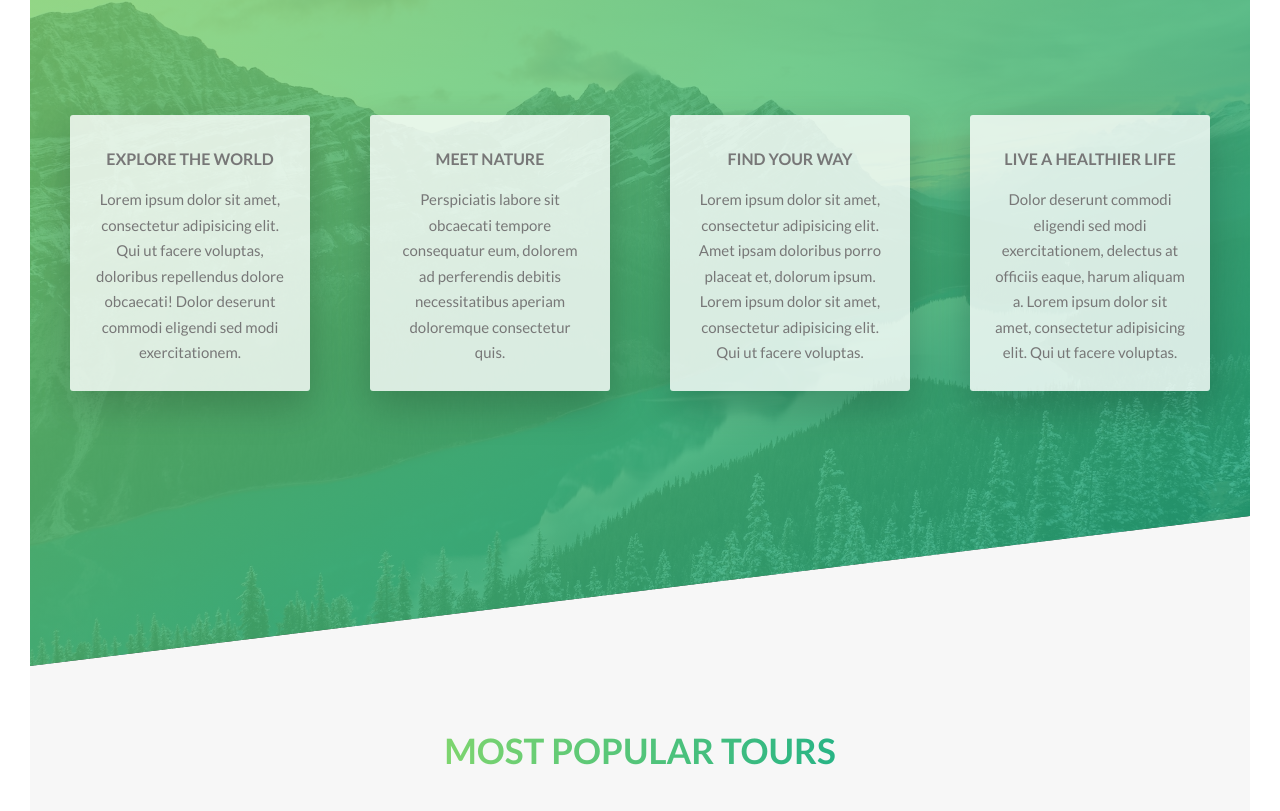
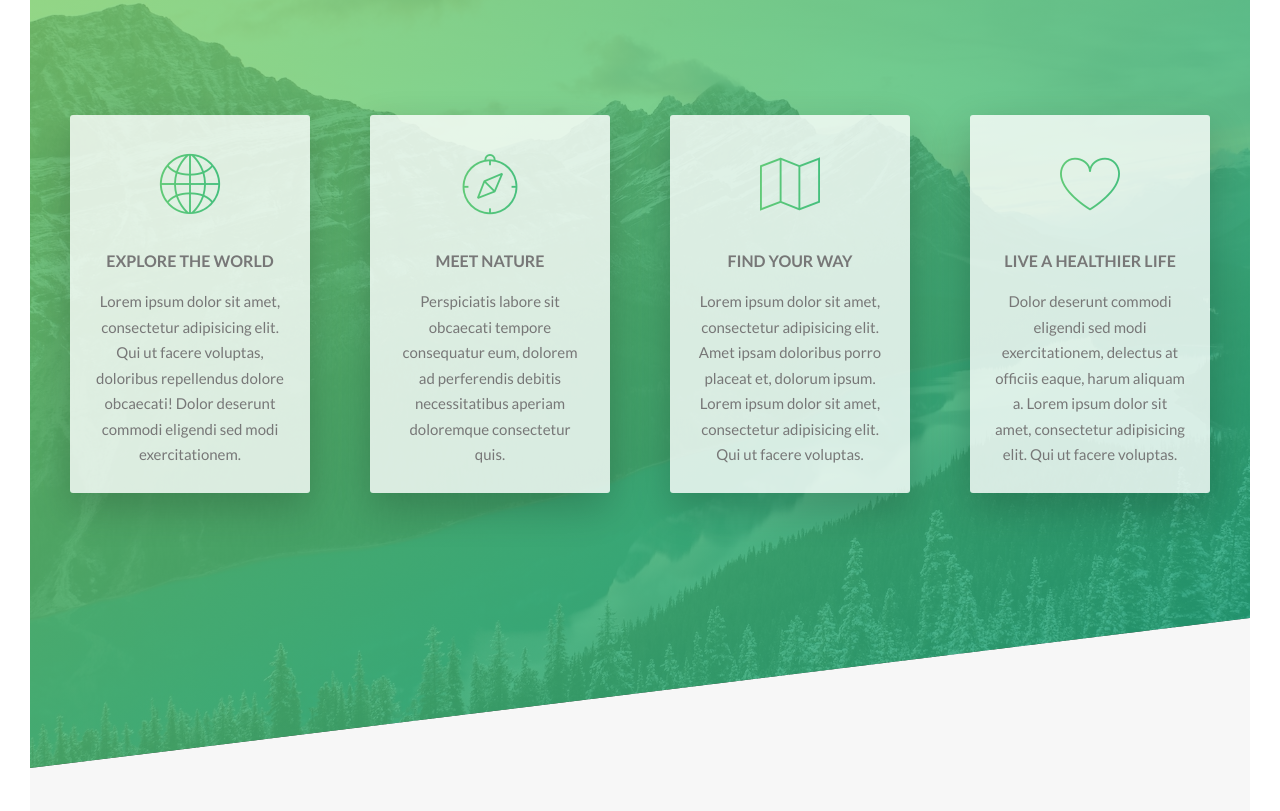
Before and after one commit to Mazinux/Natours, a website: page index.html in a window 1280 px wide. Shown: the part 1549-2360 px from the top of the page. Drawn offline with Linux system fonts and the light colour scheme.

Commit message:
final changes

```diff
--- a/index.html
+++ b/index.html
@@ -8,7 +8,7 @@
               the numbers are the chosen font weights -->
         <link href="https://fonts.googleapis.com/css?family=Lato:100,300,400,700,900" rel="stylesheet">
 
-        <!-- <link rel="stylesheet" href="css/icon-font.css"> -->
+        <link rel="stylesheet" href="css/icon-font.css">
         <link rel="stylesheet" href="css/style.css">
         <link rel="shortcut icon" type="image/png" href="img/favicon.png">
 
--- a/sass/pages/_home.scss
+++ b/sass/pages/_home.scss
@@ -9,8 +9,8 @@
   margin-top: -20vh;
 
   //getting rid of too much padding on smaller devices:
-  @include respond(tab-port) {
-    padding: 20rem 0;
+  @include respond(tab-land) {
+    padding: 25rem 0;
   }
 }
 
```
Also changed, not shown: css/style.comp.css, css/style.css.
